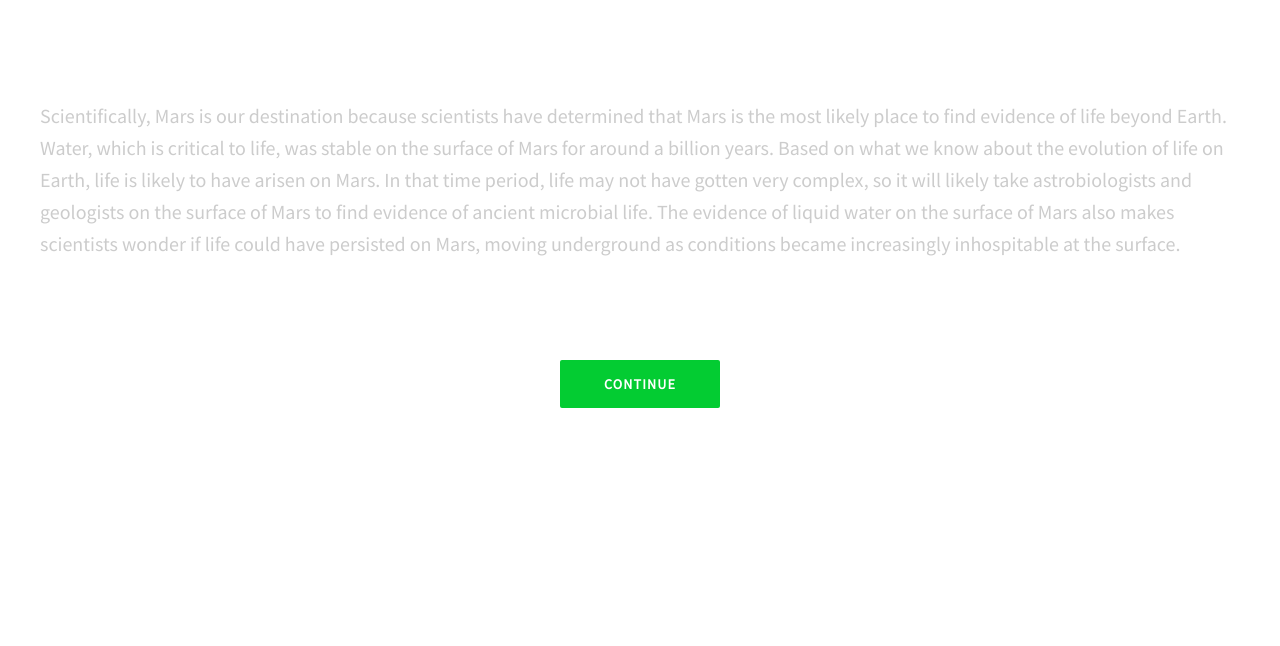
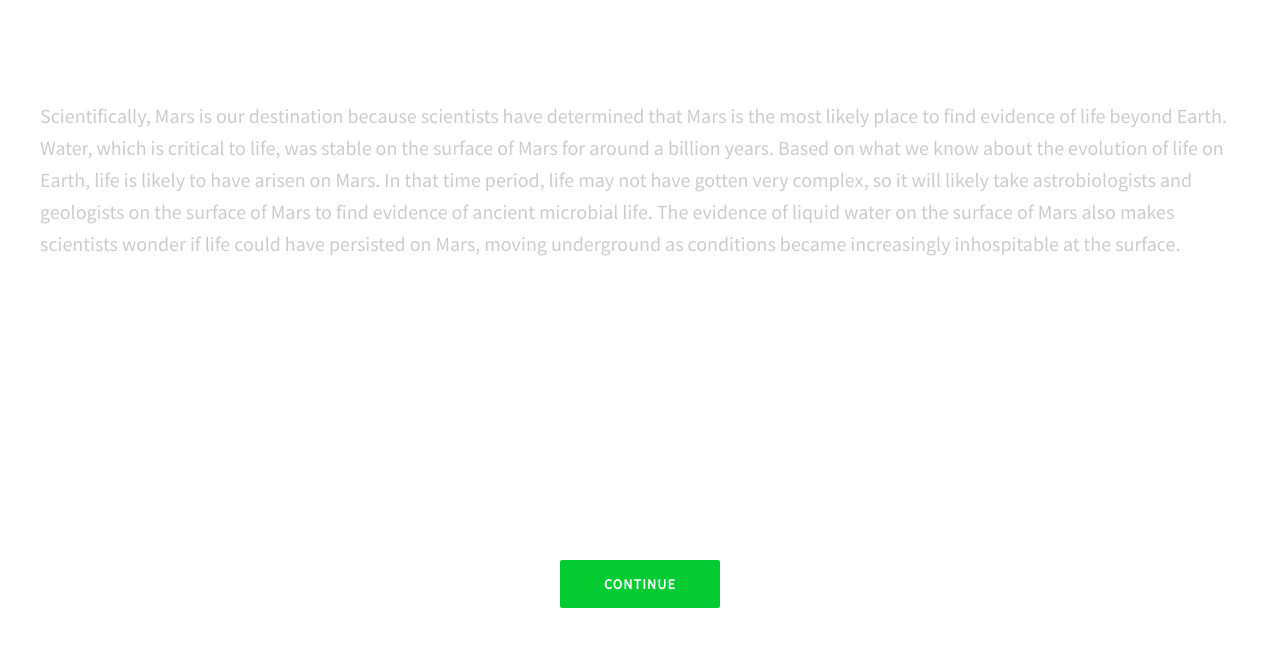
Before and after one commit to fananta/fananta.github.io, a plain HTML site: page experiments/mobile-reading/dim.html in a window 1280 px wide. Drawn offline with nearby package versions, Linux system fonts and the light colour scheme.

Commit message:
fullscreen app

```diff
--- a/experiments/mobile-reading/dim.html
+++ b/experiments/mobile-reading/dim.html
@@ -13,7 +13,7 @@
 			line-height: 1.6;
 			padding: 0px 40px;
 			padding-top: 100px;
-			padding-bottom: 100px;
+			padding-bottom: 300px;
 			color: #CCC;
 		}
 		#text .line[first]{
```
Also changed, not shown: experiments/mobile-reading/control.html (+1 -1 lines), experiments/mobile-reading/highlight.html (+1 -1 lines), experiments/mobile-reading/index.html (+11 -3 lines), experiments/mobile-reading/icon.png (added).
